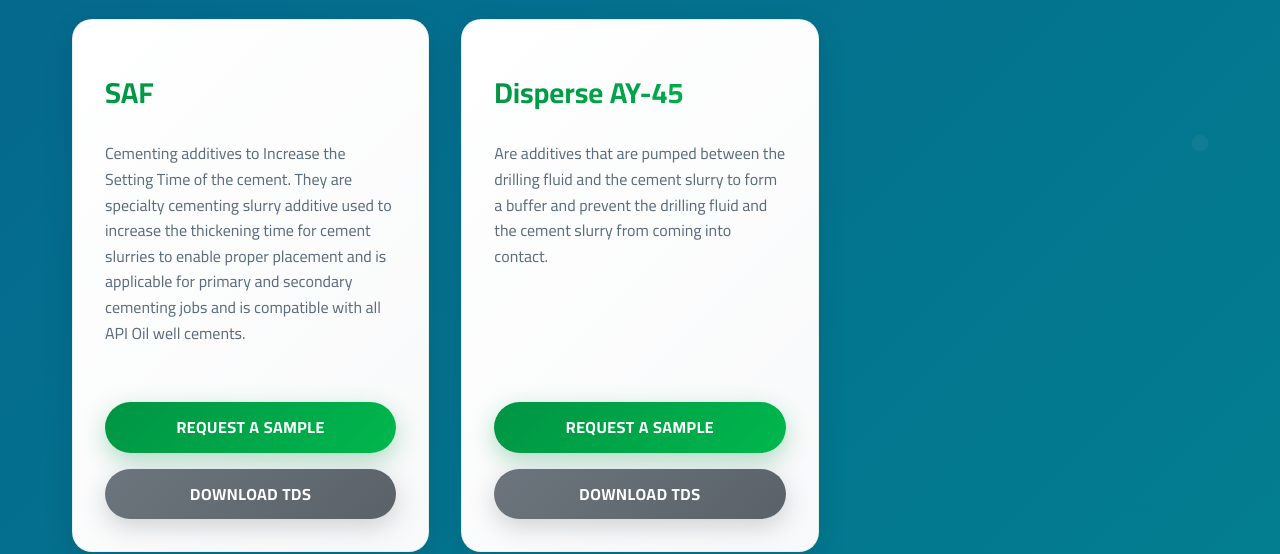
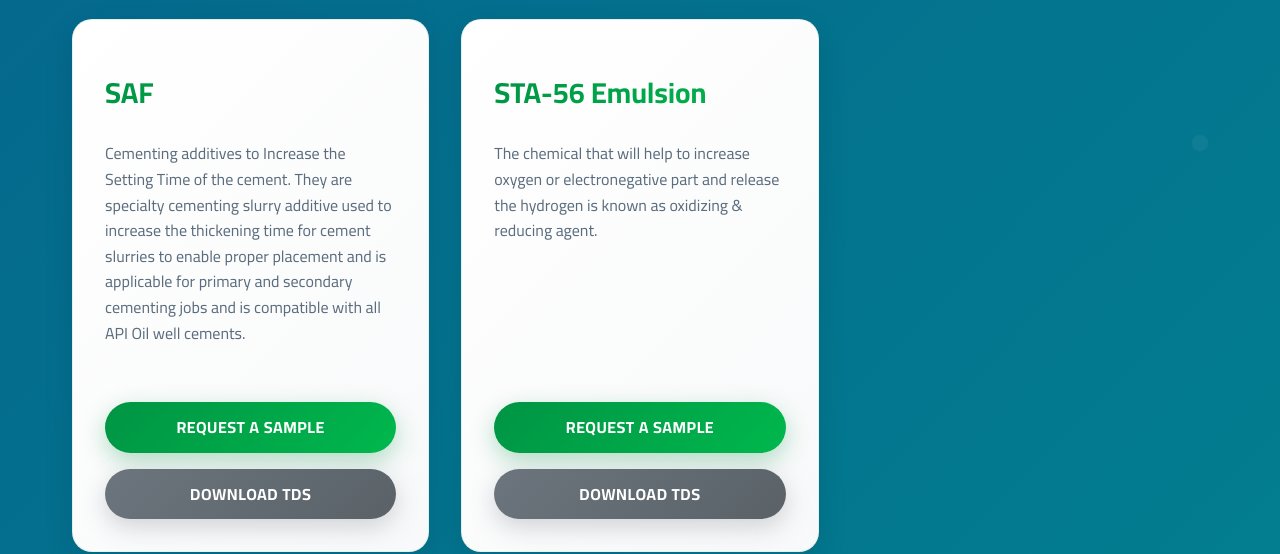
Before and after one commit to Ali-Mohamed-1/Al-Yarmouk, a plain HTML site: page Sub pages/Cementitious.html in a window 1280 px wide. Shown: the part 257-811 px from the top of the page. Drawn offline with Linux system fonts and the light colour scheme.

Commit message:
products1.2

```diff
--- a/Sub pages/Cementitious.html
+++ b/Sub pages/Cementitious.html
@@ -53,17 +53,18 @@
             </div>
 
             <div class="product-card slide-in-left" style="animation-delay: 0.2s">
-                <h2>Disperse AY-45</h2>
-                <p>Are additives that are pumped between the drilling fluid and the cement slurry to form a buffer and prevent the drilling fluid and the cement slurry from coming into contact.</p>
+                <h2>STA-56 Emulsion</h2>
+                <p>The chemical that will help to increase oxygen or electronegative part and release the hydrogen is known as oxidizing & reducing agent.</p>
                 <div class="product-buttons">
-                    <a href="mailto:info@alyarmoukchemicals.com?subject=Disperse%20AY-45%20Request" class="modern-btn">
+                    <a href="mailto:info@alyarmoukchemicals.com?subject=STA-56%20Emulsion%20Request" class="modern-btn">
                         <span>Request a sample</span>
                     </a>
-                    <a href="../TDS/Disperse AY- 45 .pdf" class="modern-btn secondary-btn" target="_blank">
+                    <a href="../TDS/STA-56 Emulsion.pdf" class="modern-btn secondary-btn" target="_blank">
                         <span>Download TDS</span>
                     </a>
                 </div>
             </div>
+
         </div>
     </main>
 
```
